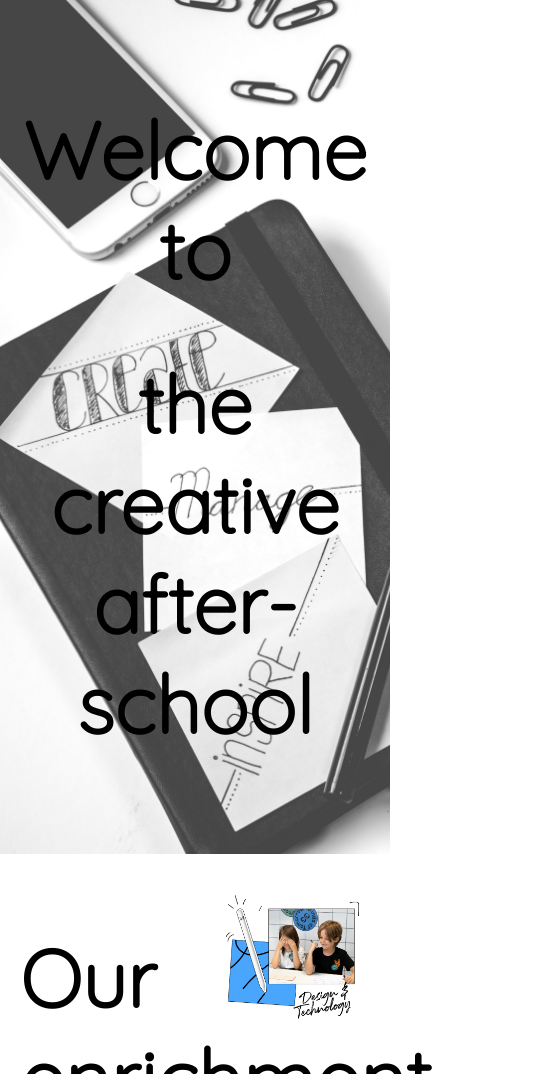
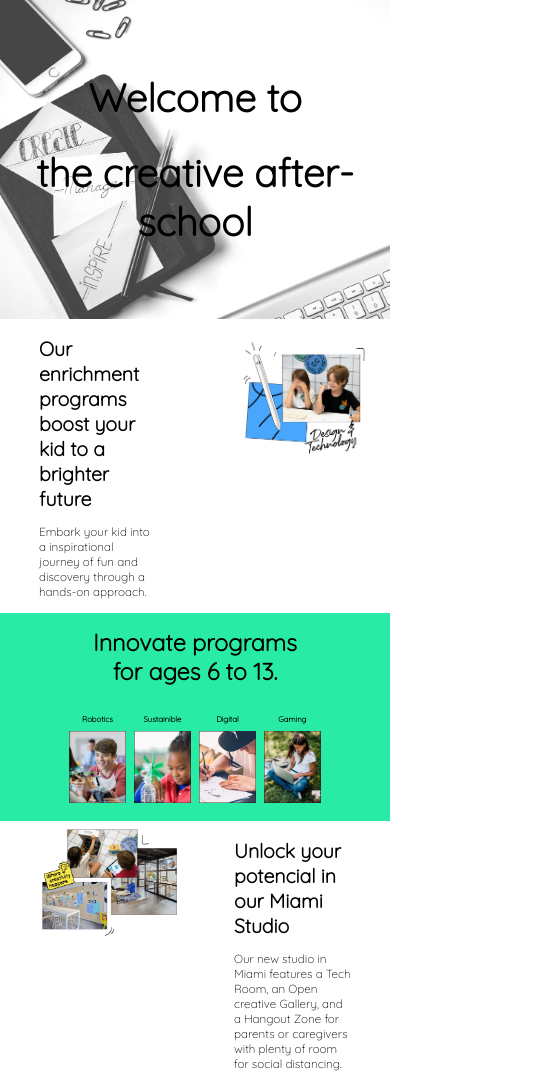
Before and after one commit to RaulGarcia69/minds_of_tomorrow, a plain HTML site: page index.html in a window 390 px wide. Shown: the top 1074 px of the page, 549 px wide, since content can reach past the window. Drawn offline with Linux system fonts and the light colour scheme.

Commit message:
22/10/2020

```diff
--- a/css/styles.css
+++ b/css/styles.css
@@ -19,11 +19,7 @@ body {
 }
 
 .header h1 {
-    font-size: 80px;
-}
-
-.header p {
-    font-size: 35px;
+    font-size: 12vh;
 }
 
 
@@ -38,7 +34,7 @@ body {
 .one-column h1,
 .one-column h2 {
     text-align: center;
-    font-size: 75px;
+    font-size: 6vw;
 }
 
 #one-column-1 {
@@ -70,11 +66,11 @@ body {
 }
 
 .two-column h1 {
-    font-size: 80px;
+    font-size: 6vw;
 }
 
 .two-column h2 {
-    font-size: 40px;
+    font-size: 3vw;
     font-weight: 500;
 }
 
@@ -91,7 +87,7 @@ body {
 .four-column p {
     text-align: center;
     font-weight: 800;
-    font-size: 20px;
+    font-size: 2vw;
 }
 
 .four-column img {
@@ -121,3 +117,32 @@ body {
     color: blanchedalmond;
     font-size: 18px;
 }
+
+@media screen and (max-width:600px) {
+    .four-column,
+    .two-column,
+    {
+        width: 50%;
+    }
+    .four-column img {
+        width: 100%;
+    }
+    .two-column img {
+        width: 120%;
+    }
+    .header h1 {
+        font-size: 10vw;
+    }
+    .two-column h1 {
+        font-size: 5vw;
+    }
+    .two-column {
+        padding: 1% 10%;
+    }
+    .two-column-footer p {
+        font-size: 3vw;
+    }
+    #footer {
+        padding: 0% 8%;
+    }
+}
```
Also changed, not shown: 1 other file.
